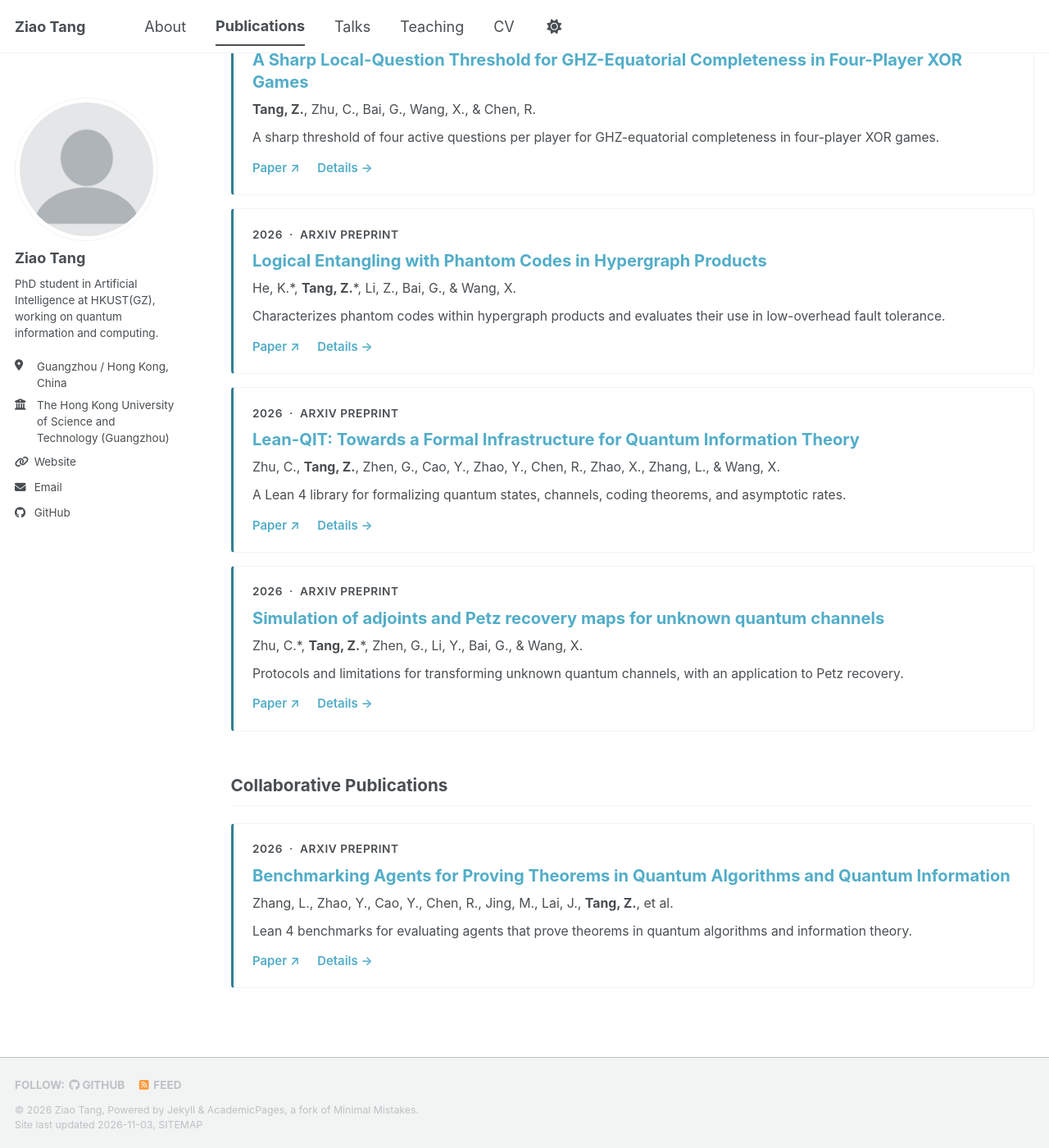
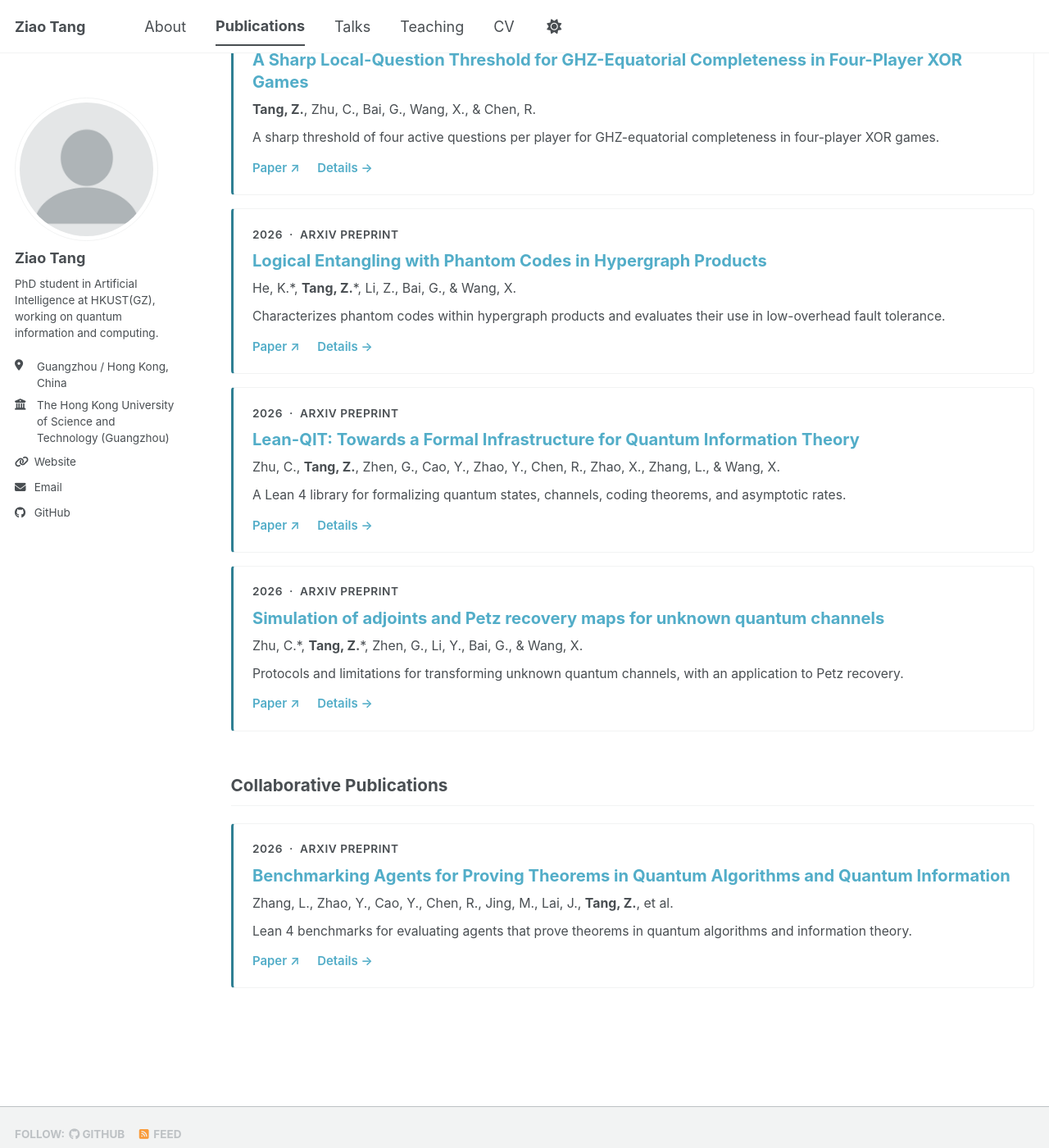
Before and after one commit to tzajack/tzajack.github.io, a Jekyll site: the page built from _pages/publications.html, in a window 1280 px wide and 1400 px high, scrolled down 529 px. Shown: the whole window at 82% size. Built offline with Jekyll 4.4.1, drawn with Linux system fonts in a browser that asks for light colours; a style sheet for code colours, icons or effects is not loaded.

Commit message:
Keep publications footer below the paper list

```diff
--- a/_layouts/default.html
+++ b/_layouts/default.html
@@ -11,7 +11,7 @@ layout: compress
     {% include head/custom.html %}
   </head>
 
-  <body>
+  <body{% if page.body_class %} class="{{ page.body_class | escape }}"{% endif %}>
 
     {% include browser-upgrade.html %}
     {% include masthead.html %}
--- a/_pages/publications.html
+++ b/_pages/publications.html
@@ -3,6 +3,7 @@ layout: archive
 title: "Publications"
 permalink: /publications/
 author_profile: true
+body_class: publications-page-body
 ---
 
 <div class="publications-page">
--- a/_sass/layout/_publications.scss
+++ b/_sass/layout/_publications.scss
@@ -1,4 +1,13 @@
 /* Publication listing */
+.publications-page-body {
+  padding-bottom: 0;
+
+  .page__footer {
+    position: relative;
+    bottom: auto;
+  }
+}
+
 .publications-page {
   &__intro {
     max-width: 42rem;
```
